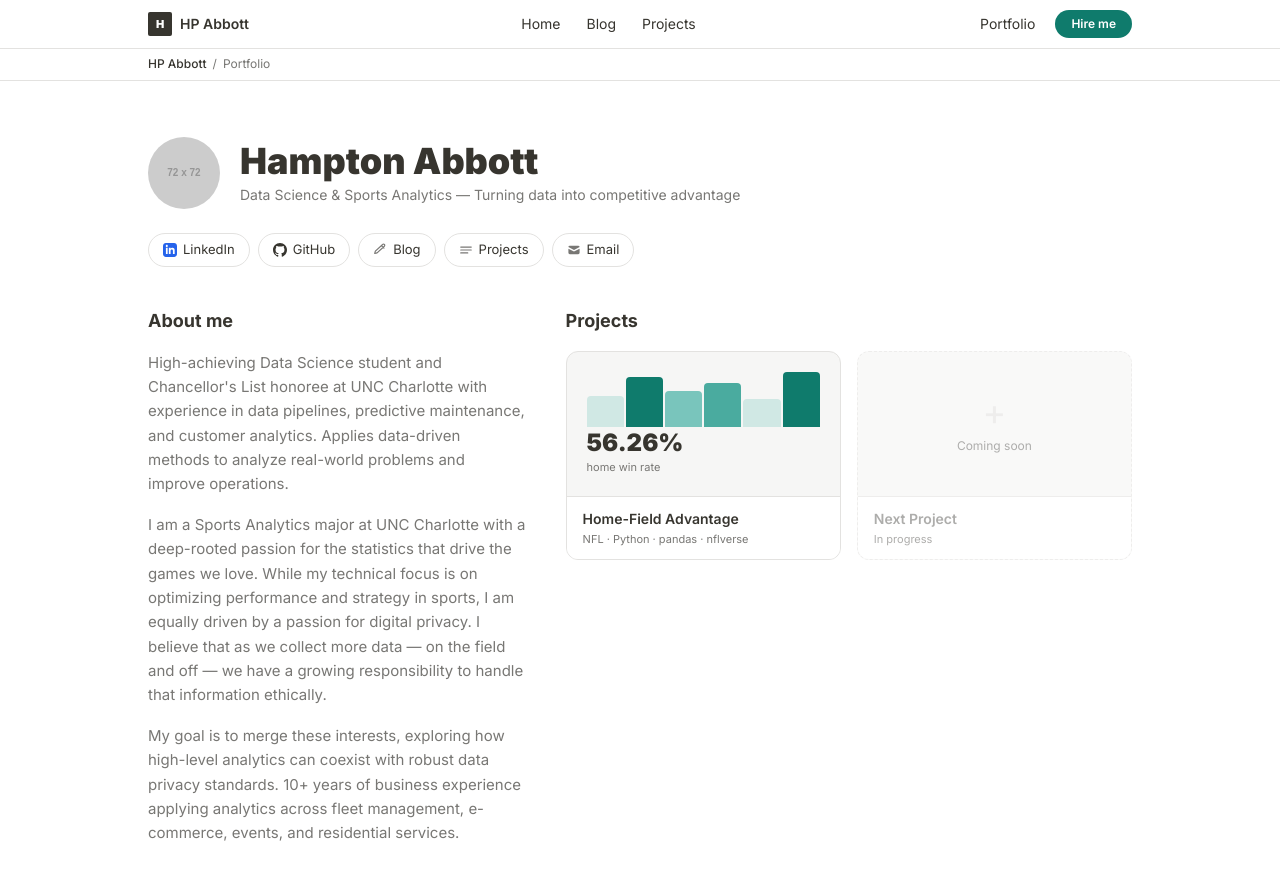
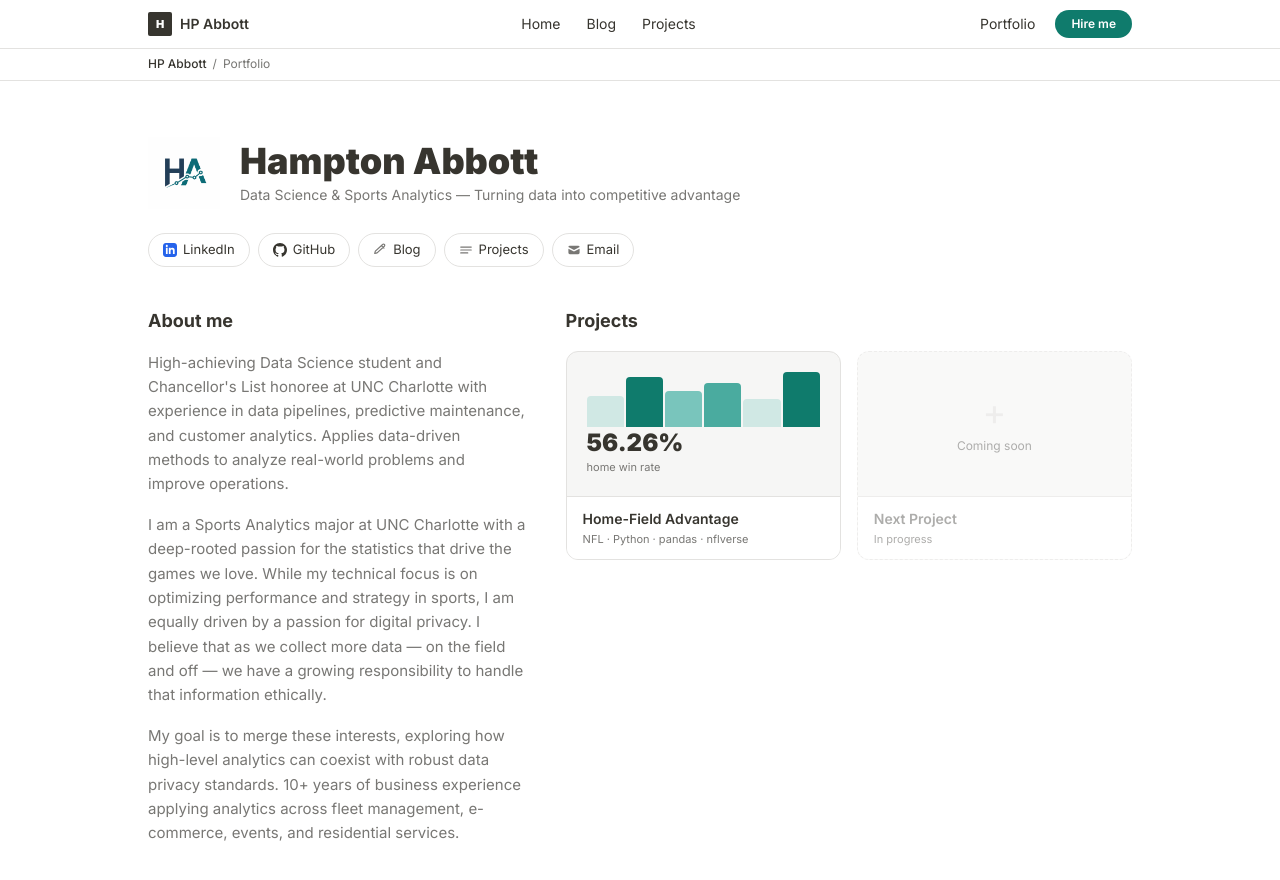
Before and after one commit to HPAuncc/HPAuncc.github.io, a Jekyll site: the page built from index.html, in a window 1280 px wide and 900 px high. Shown: the top 880 px of the window. Built offline with Jekyll 4.4.1, drawn with Linux system fonts in a browser that asks for light colours; nearby versions of some CDN libraries.

Commit message:
Replace placeholder avatar with HA logo

```diff
--- a/index.html
+++ b/index.html
@@ -80,9 +80,9 @@ layout: null
 
     <!-- Avatar + greeting -->
     <div class="flex items-center gap-5 mb-5">
-      <img src="https://placehold.co/72x72/37352f/ffffff?text=HA"
+      <img src="/assets/images/logo.png"
            alt="Hampton Abbott"
-           class="w-[72px] h-[72px] rounded-full object-cover flex-shrink-0" />
+           class="w-[72px] h-[72px] object-contain flex-shrink-0" />
       <div>
         <h1 class="text-3xl md:text-4xl font-black text-[#37352f] leading-tight">
           Hampton Abbott
```
Also changed, not shown: assets/images/logo.png (added).
